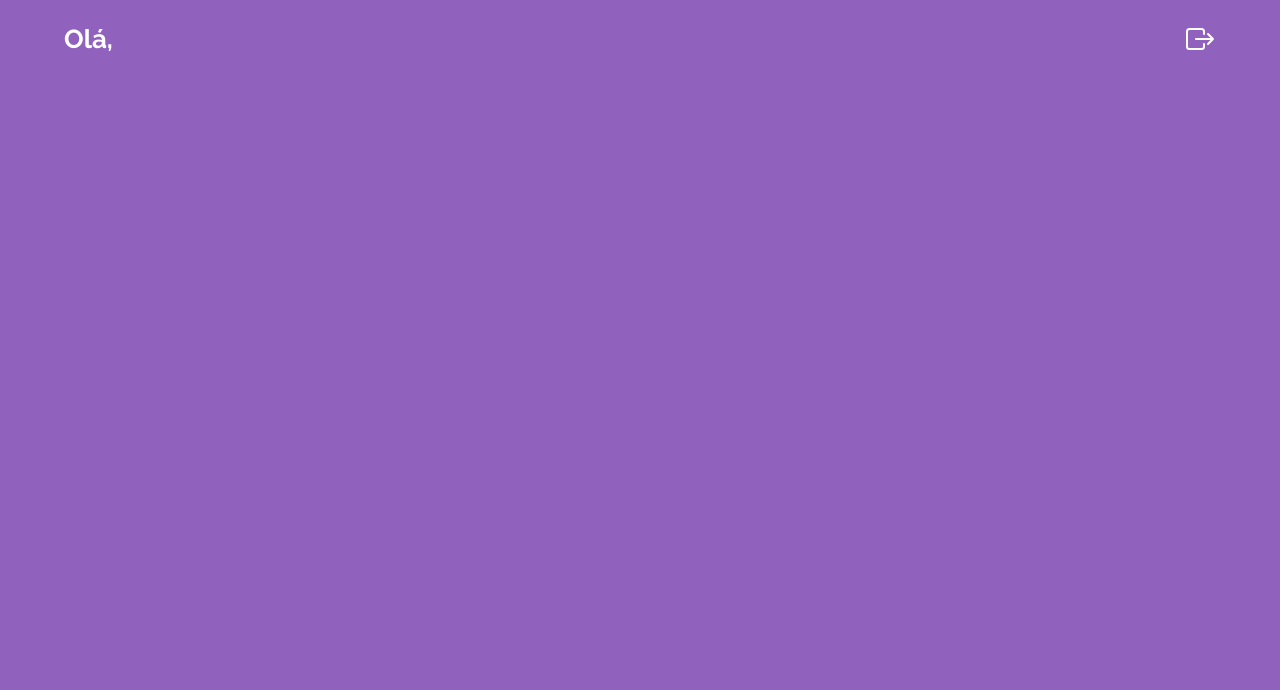
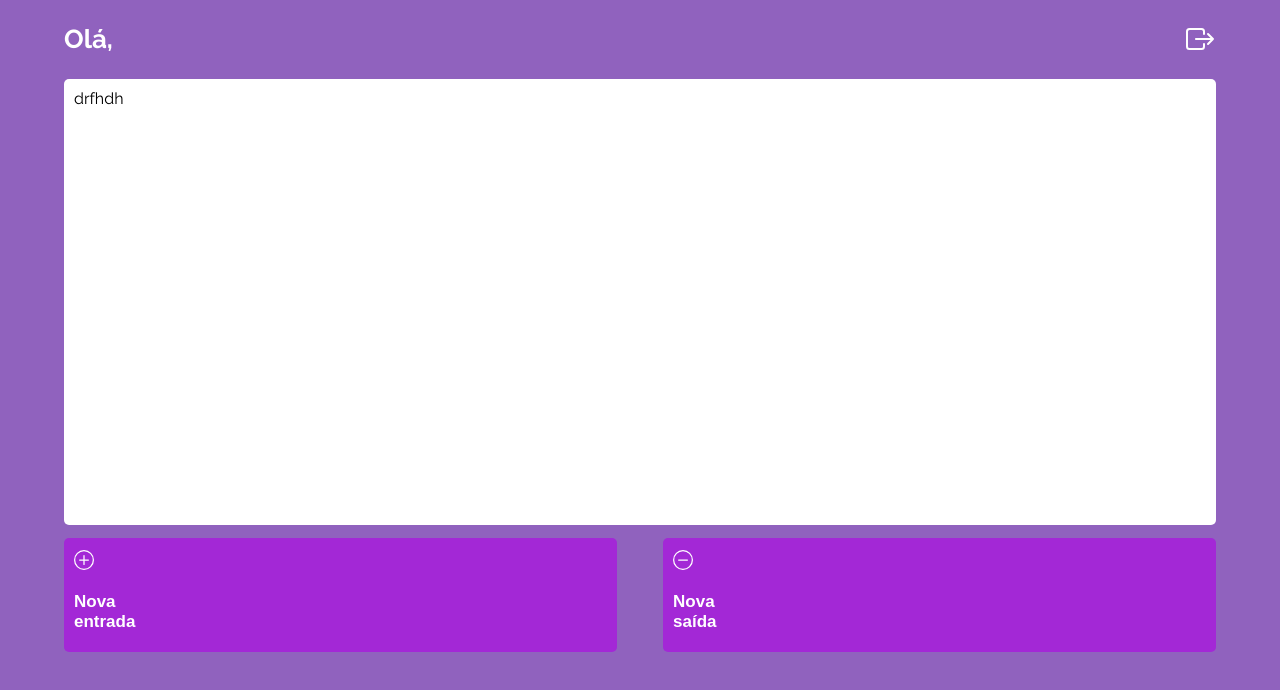
Before and after one commit to thipereira02/MyWallet_Front, a React (Create React App) app: page /home in a window 1280 px wide. Shown: the top 690 px of the page. Built offline with nearby package versions, Linux system fonts and the light colour scheme; a web font is replaced by a local one.

Commit message:
Implementing layout of Home

```diff
--- a/src/pages/Home.js
+++ b/src/pages/Home.js
@@ -1,6 +1,7 @@
 import { useContext } from "react";
 import styled from "styled-components";
 import { IoExitOutline } from "react-icons/io5";
+import { BsDashCircle, BsPlusCircle } from "react-icons/bs";
 
 import UserContext from "../contexts/UserContext";
 
@@ -8,16 +9,31 @@ export default function Home() {
     const { userData } = useContext(UserContext);
 
     return (
-        <Box>
-            <Title>
-                Olá, {userData.name}
-            </Title>
-            <IoExitOutline size="32" color="#FFF"/>
-        </Box>
+        <>
+            <Header>
+                <Title>
+                    Olá, {userData.name}
+                </Title>
+                <IoExitOutline size="32" color="#FFF"/>
+            </Header>
+            <RegisterBox>
+                drfhdh
+            </RegisterBox>
+            <Buttons>
+                <Button>
+                    <BsPlusCircle size="20" color="#FFF"/>
+					<p>Nova<br/>entrada</p>
+                </Button>
+                <Button>
+                    <BsDashCircle size="20" color="#FFF"/>
+					<p>Nova<br/>saída</p>
+                </Button>
+            </Buttons>
+        </>
     );
 }
 
-const Box = styled.div`
+const Header = styled.div`
     display: flex;
     justify-content: space-between;
     align-items: center;
@@ -30,3 +46,41 @@ const Title = styled.h1`
     color: #FFF;
     font-weight: bold;
 `;
+
+const RegisterBox = styled.div`
+    height: 446px;
+    background: #FFFFFF;
+    border-radius: 5px;
+    width: 90%;
+    margin: 0 auto;
+    padding: 10px;
+    display: flex;
+    flex-direction: column;
+    justify-content: space-between;
+`;
+
+const Buttons = styled.div`
+    display: flex;
+    justify-content: space-between;
+    width: 90%;
+    margin: 13px auto;
+`;
+
+const Button = styled.button`
+    width: 48%;
+    background: #A328D6;
+    border-radius: 5px;
+    height: 114px;
+    border: none;
+    display: flex;
+    flex-direction: column;
+    justify-content: space-around;
+    padding-top: 10px;
+    padding-left: 10px;
+    p{
+        color: #FFF;
+        font-size: 17px;
+        font-weight: bold;
+        text-align: start;
+    }
+`;
```
